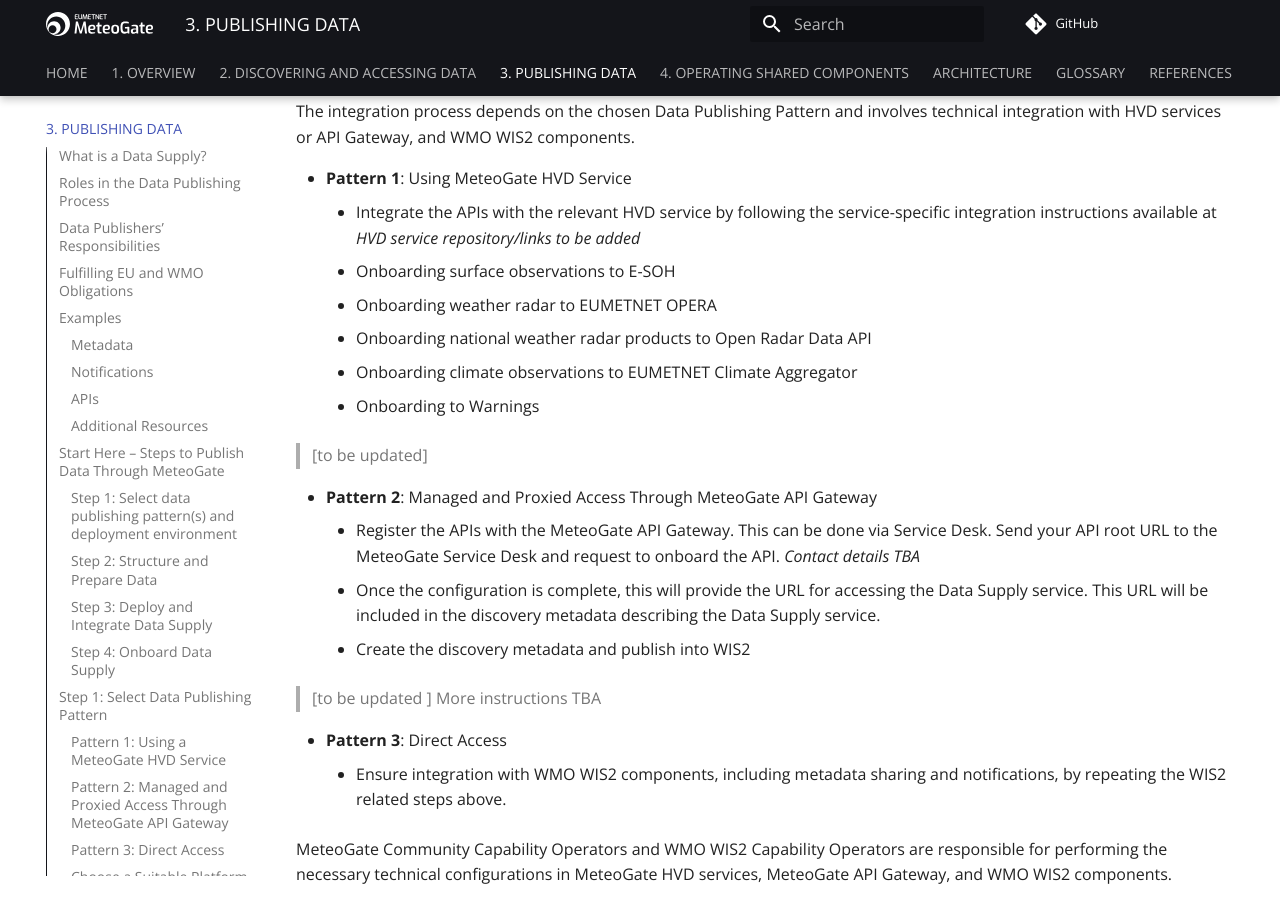
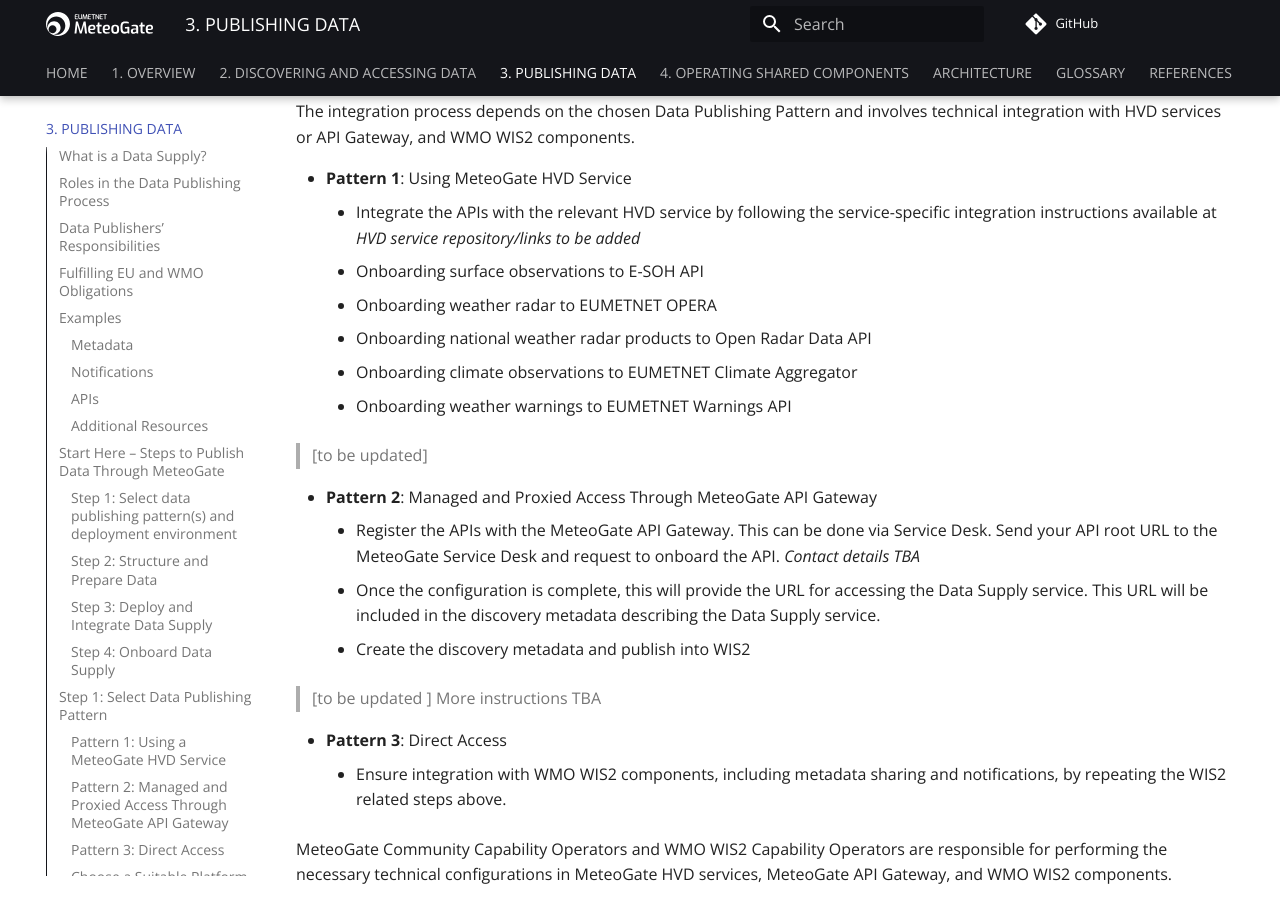
Before and after one commit to EUMETNET/meteogate-documentation, an MkDocs documentation site: the page built from docs/3-publishing-data.md, in a window 1280 px wide and 900 px high, scrolled down 17278 px. Built offline with MkDocs 1.6.1 and Material for MkDocs 9.7.7, drawn with Linux system fonts in a browser that asks for light colours; comment, search, counter and statistics services are not loaded; some of the changed text lies outside the part shown.

Commit message:
Update 3-publishing-data.md

```diff
--- a/docs/3-publishing-data.md
+++ b/docs/3-publishing-data.md
@@ -92,7 +92,7 @@ _<to be updated>_
 
    - [FMI’s EDR API](https://api.meteogate.eu/fi-fmi/edr)
    - [Open Radar Data API](https://radar.eumetnet.eu/)
-   - [Surface Observations API](https://observations.eumetnet.eu)
+   - [Surface Observations API](https://api.meteogate.eu/eu-eumetnet-surface-observations)
 
 ### Additional Resources
 
@@ -133,10 +133,10 @@ Data Publishers integrate their Data Supply components to a MeteoGate HVD servic
 
 EUMETNET currently has the following HVD services available:
 
-  - [Land-based surface observations](https://observations.eumetnet.eu/) (E-SOH)
+  - [Land-based surface observations](https://api.meteogate.eu/eu-eumetnet-surface-observations) (E-SOH)
   - [EUMETNET OPERA weather radar](https://api.meteogate.eu/documentation/eu-eumetnet-weather-radar)
   - [EUMETNET Climate Aggregator](https://github.com/EUMETNET/ogc-edr-workshop)
-  - [Warnings](https://meteoalarm.org/en/live/page/redistribution-hub#list)
+  - [EUMETNET Warnings API](https://meteoalarm.org/en/live/page/redistribution-hub#list)
 
 ℹ️ ***Note:*** Check specific integration requirements and instructions from the respective HVD service links.
 
@@ -511,11 +511,11 @@ The integration process depends on the chosen Data Publishing Pattern and involv
 
   - **Pattern 1**: Using MeteoGate HVD Service
     - Integrate the APIs with the relevant HVD service by following the service-specific integration instructions available at _HVD service repository/links to be added_
-      - Onboarding surface observations to E-SOH
+      - Onboarding surface observations to E-SOH API
       - Onboarding weather radar to EUMETNET OPERA
       - Onboarding national weather radar products to Open Radar Data API
       - Onboarding climate observations to EUMETNET Climate Aggregator
-      - Onboarding to Warnings
+      - Onboarding weather warnings to EUMETNET Warnings API
 
   > [to be updated]
 
```
